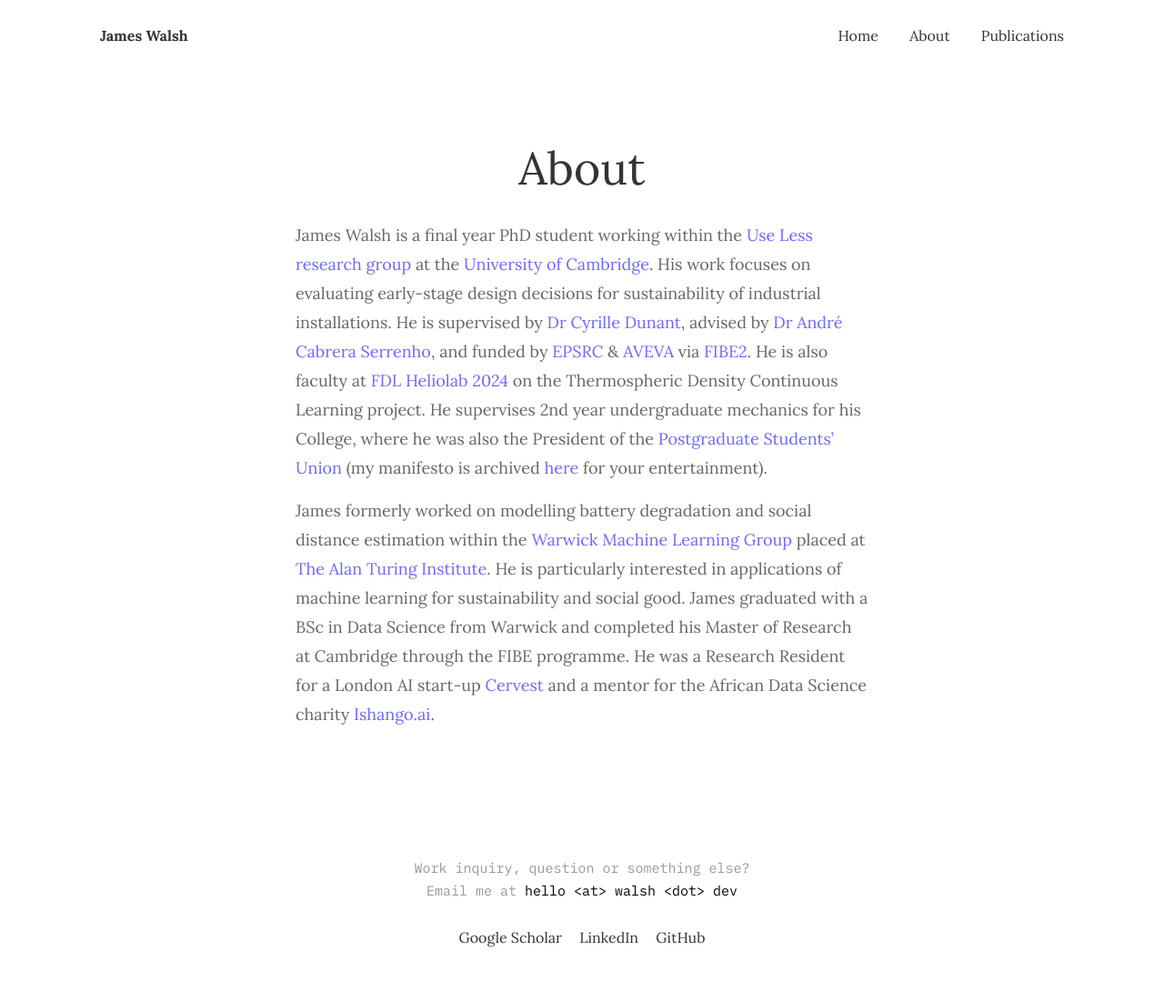
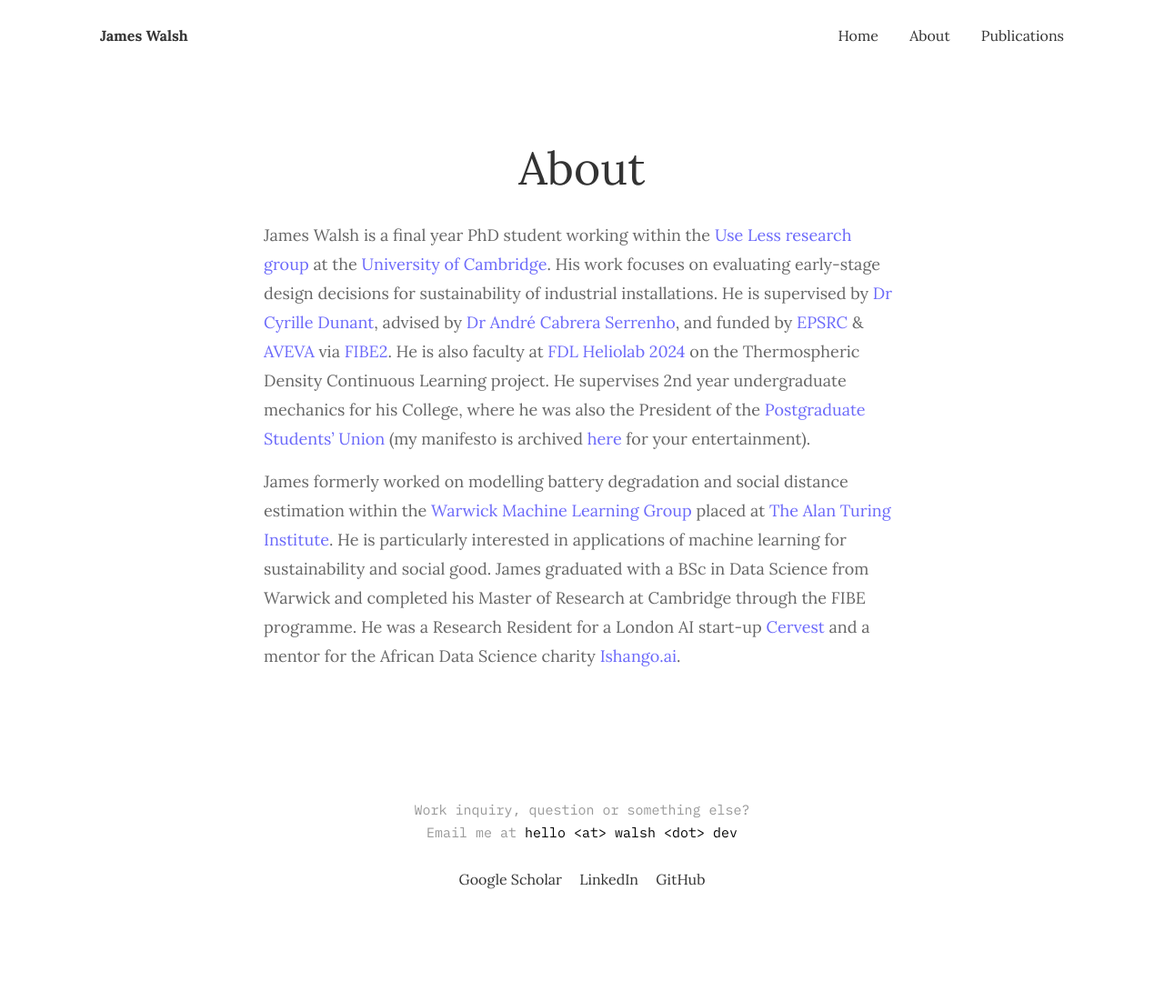
Before and after one commit to dead-water/dead-water.github.io, a Jekyll site: the page built from _pages/about.md, in a window 1280 px wide. Shown: the whole page at 91% size. Built offline with Jekyll 4.4.1, drawn with Linux system fonts in a browser that asks for light colours; after the commit the page ends 1037 px from its top, so only the background shows below that.

Commit message:
Widen the content column and stop long DOIs overflowing on mobile
Raise the shared container from 670px to 740px, giving a 700px content
column so the longest group subtitle stays on one line. Header, footer
and every page use the same container, so they widen together and stay
aligned.

Also set overflow-wrap on page content. The Computers & Chemical
Engineering entry uses its bare DOI as link text, and at 49 unbreakable
characters it pushed past the viewport on narrow screens, giving the
page a horizontal scrollbar.

```diff
--- a/_sass/1-tools/_grid.scss
+++ b/_sass/1-tools/_grid.scss
@@ -3,7 +3,10 @@
 $mobile:  576px;
 
 .container {
-  max-width: 670px;
+  /* 740px leaves a 700px content column, enough for the longest group
+     subtitle ("supervised by Prof Theodoros Damoulas, placed at The Alan
+     Turing Institute", 674px) to stay on one line. */
+  max-width: 740px;
 }
 
 .container-full {
--- a/_sass/4-layouts/_page.scss
+++ b/_sass/4-layouts/_page.scss
@@ -33,6 +33,9 @@
 
 .page__content {
   margin-bottom: 45px;
+  /* Bare DOI URLs used as link text are long and unbreakable; without this
+     they overflow the viewport on narrow screens. */
+  overflow-wrap: break-word;
   p {
     font-size: 18px;
     line-height: 32px;
```
